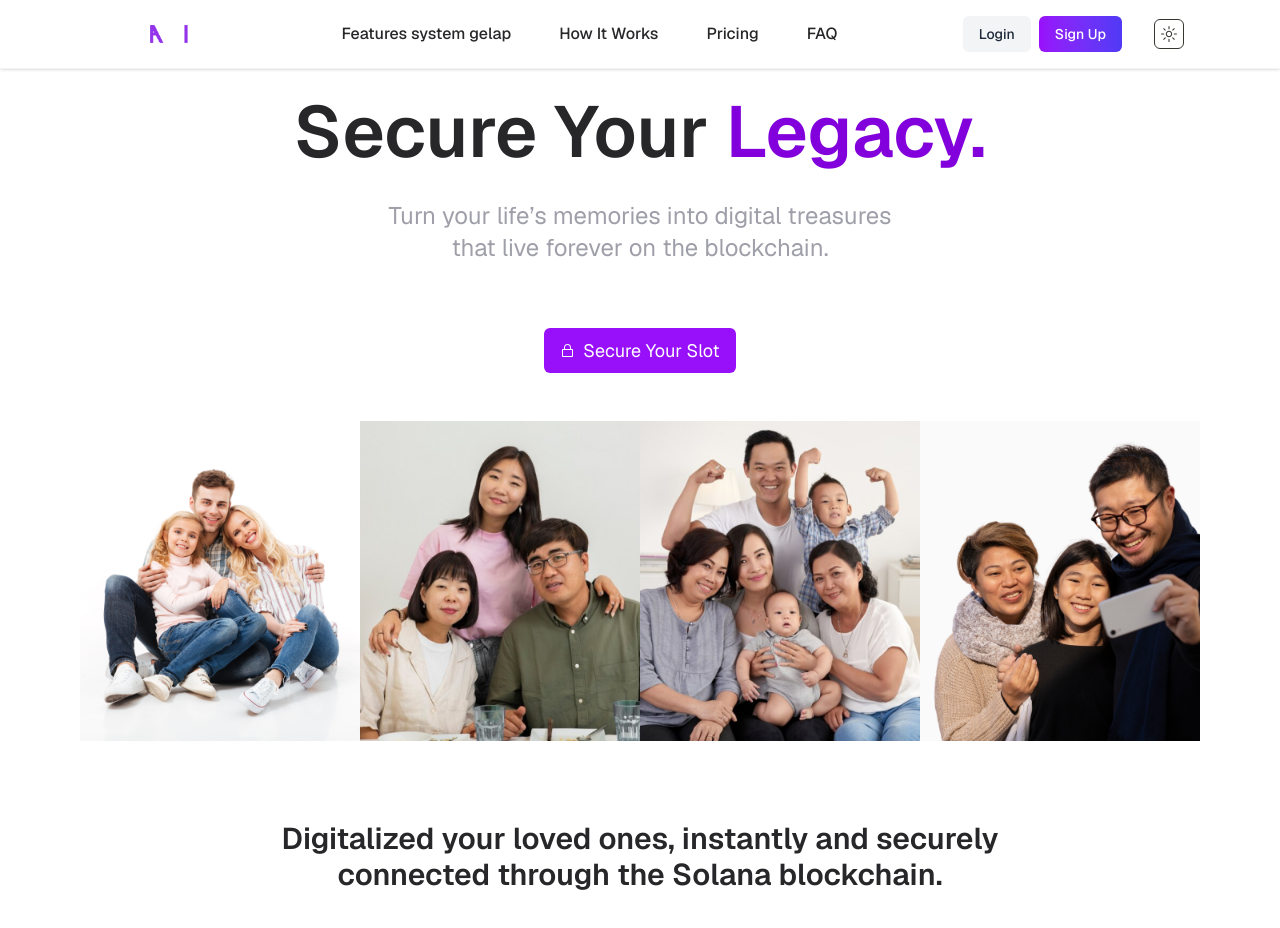
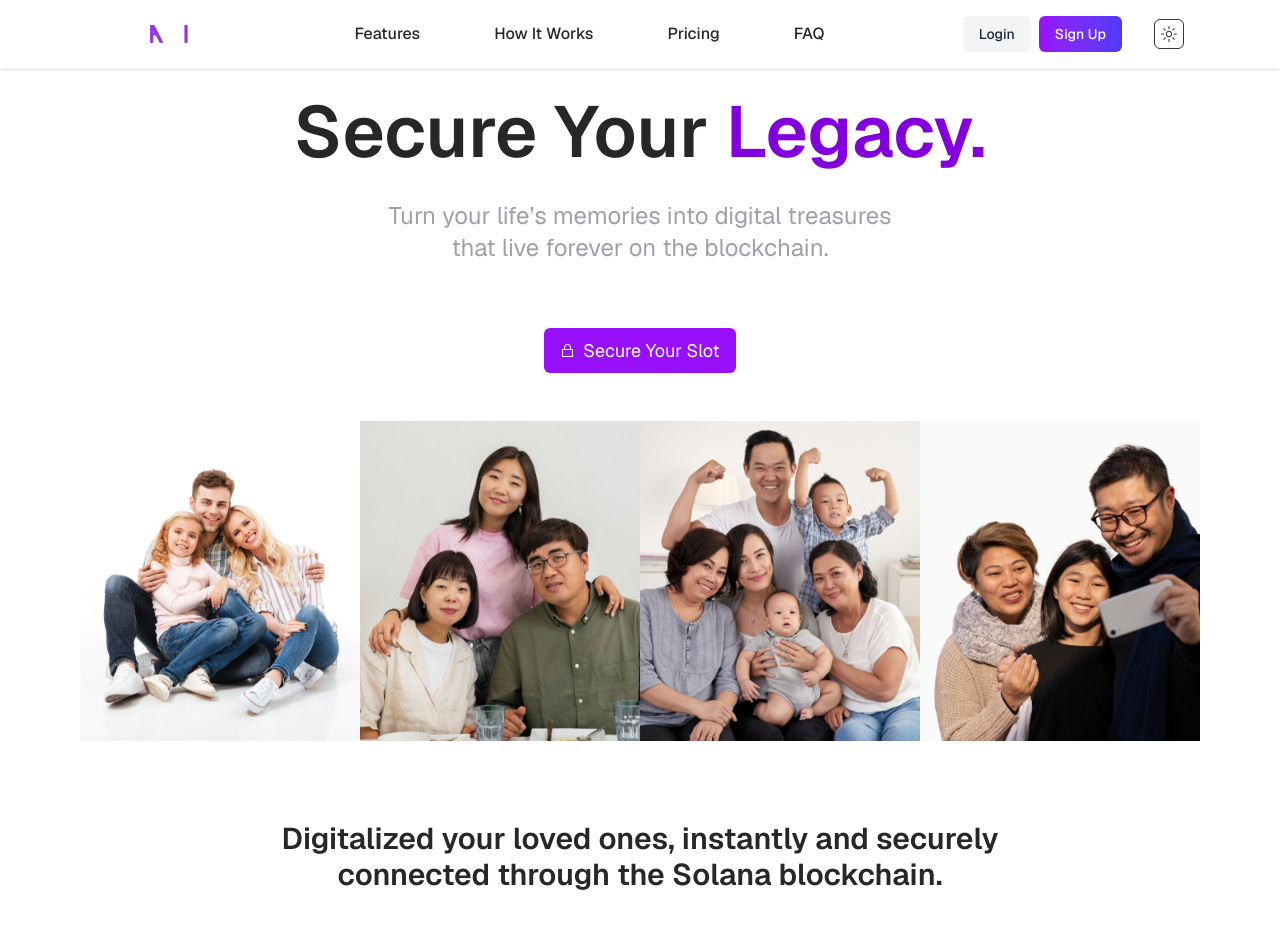
Before and after one commit to Aybis/eternity, a Next.js app: page / in a window 1280 px wide. Shown: the top 928 px of the page. Built offline with nearby package versions, Linux system fonts and the light colour scheme.

Commit message:
[FIX] Remove logic unnecessary

```diff
--- a/src/components/layout/Navbar.tsx
+++ b/src/components/layout/Navbar.tsx
@@ -37,9 +37,7 @@ export default function Navbar({ showMenu }: NavbarProps) {
           {/* Menu Navigation */}
           {showMenu && (
             <div className="justify-around w-1/3 md:w-1/2 hidden md:flex">
-              <NavLink href="#features">
-                Features {theme} {theme === 'light' ? 'terang' : 'gelap'}
-              </NavLink>
+              <NavLink href="#features">Features</NavLink>
               <NavLink href="#how-it-works">How It Works</NavLink>
               <NavLink href="#pricing">Pricing</NavLink>
               <NavLink href="#faq">FAQ</NavLink>
```
